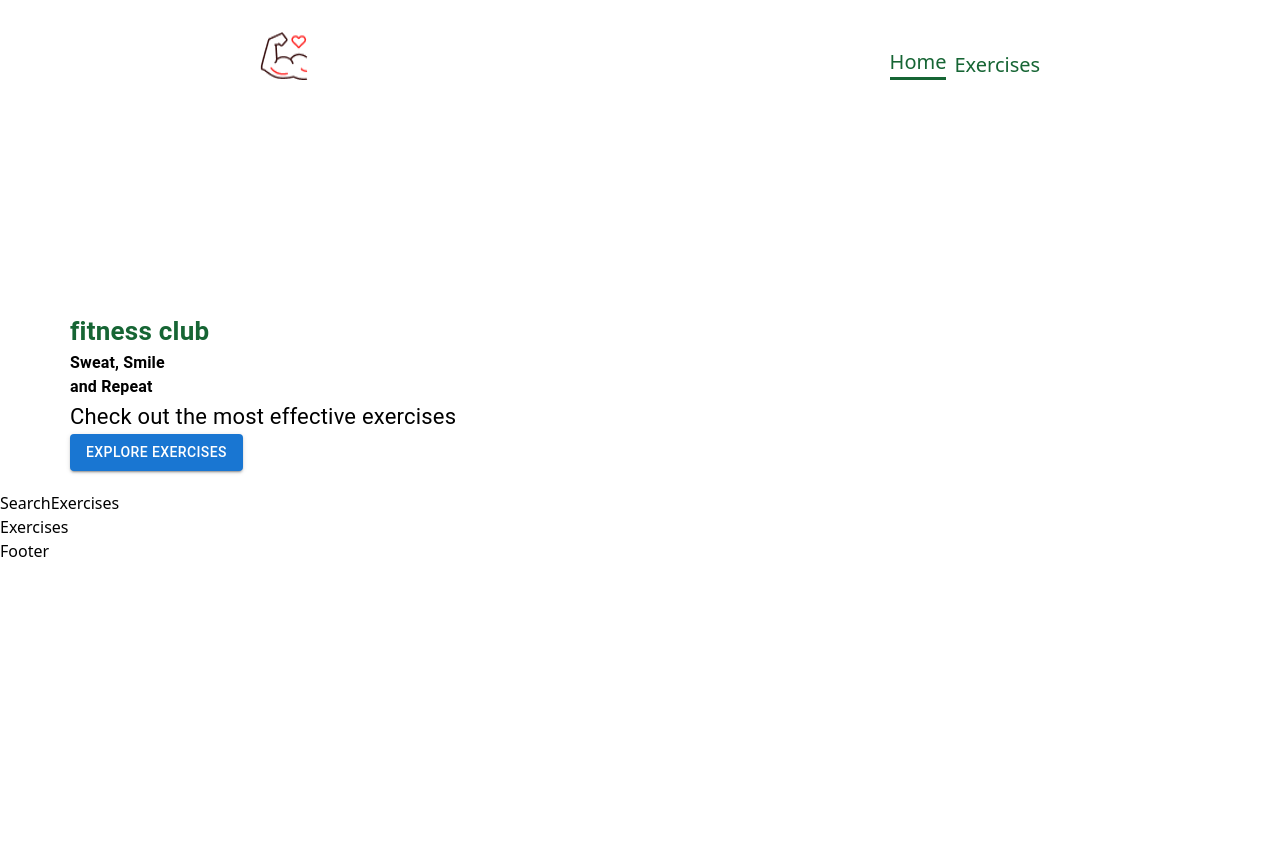
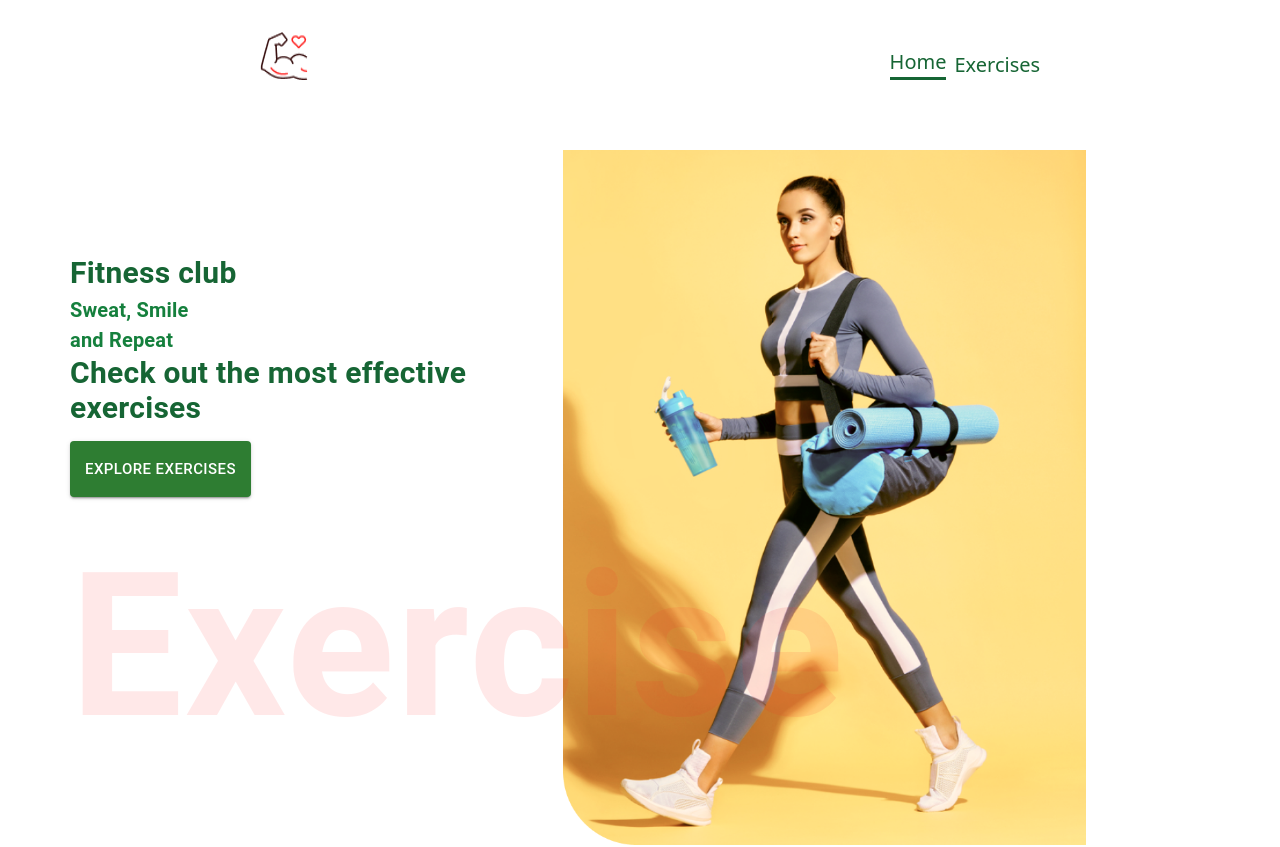
Before and after one commit to Rheno001/rfitness, a React (Create React App) app: page / in a window 1280 px wide. Shown: the top 847 px of the page. Before the commit the page ends 800 px from the top, so only its background shows below. Built offline with nearby package versions, Linux system fonts and the light colour scheme.

Commit message:
css file added

```diff
--- a/src/components/HeroBanner.js
+++ b/src/components/HeroBanner.js
@@ -1,15 +1,22 @@
 import React from 'react';
 import {Box, Stack, Typography, Button} from '@mui/material';
+import HeroBannerImage from '../assets/images/banner.png';
 
 const HeroBanner = () => {
   return (
-    <Box sx={{
-        mt: {lg: '212px', xs: '70px'}, ml: {sm: '50px'}
+    <Box className='flex justify-center' sx={{
+        mt: {lg: '50px', xs: '70px'}, ml: {sm: '50px'}
     }} position= 'relative' p= '20px'>
-        <Typography className='text-green-800' fontWeight="600" fontSize="26px">fitness club</Typography>
-        <Typography fontWeight='700' sx={{fontsize: {lg:'44px', xs: '40px'}}}>Sweat, Smile <br />and Repeat</Typography>
-        <Typography fontSize='22px' lineHeight='35px'>Check out the most effective exercises</Typography>
-        <Button variant='contained' className='bg-green-800'>Explore Exercises</Button>
+        <div className='mt-[100px]'>
+        <Typography className='text-green-800' fontWeight="600" sx= {{ fontSize: {lg: "30px", xs: "25"}}}>Fitness club</Typography>
+        <Typography fontWeight='700' className='text-green-700' sx= {{ fontSize: {lg: "20px", xs: "15"}}}>Sweat, Smile <br />and Repeat</Typography>
+        <Typography className='text-green-800'mb={2} lineHeight='35px' fontWeight='600' sx= {{ fontSize: {lg: "30px", xs: "25"}}}>Check out the most effective exercises</Typography>
+        <Button color='success' variant='contained' href='#exercises' sx={{padding: '15px', fontSize: {lg: '15px', xs: '10px'}}}>Explore Exercises</Button>
+        <Typography fontWeight='600' color='#ff2625' position='absolute'  fontSize='200px' sx={{opacity: 0.1, display: {lg: 'block', xs:'none'}}}>
+          Exercise
+        </Typography>
+        </div>
+        <div><img src={HeroBannerImage} alt="banner" position='relative' className='hero-banner-img h-3/4' /></div>
     </Box>
   )
 }
```
Also changed, not shown: src/components/App.css (added).
